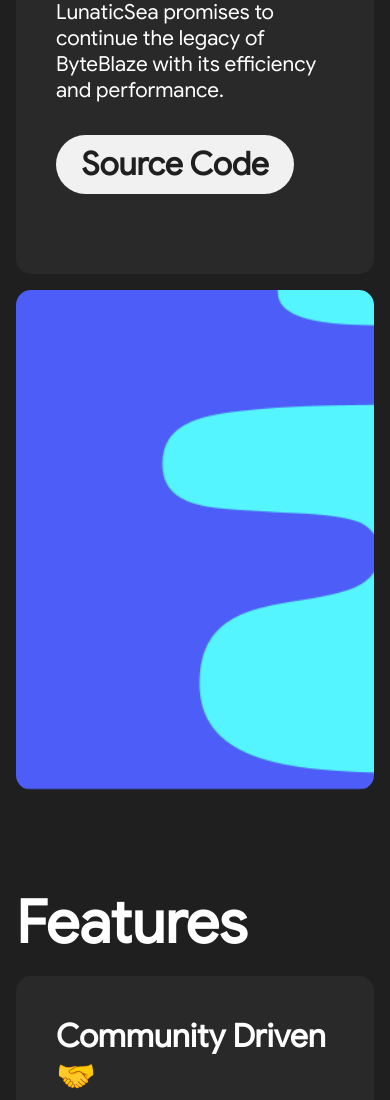
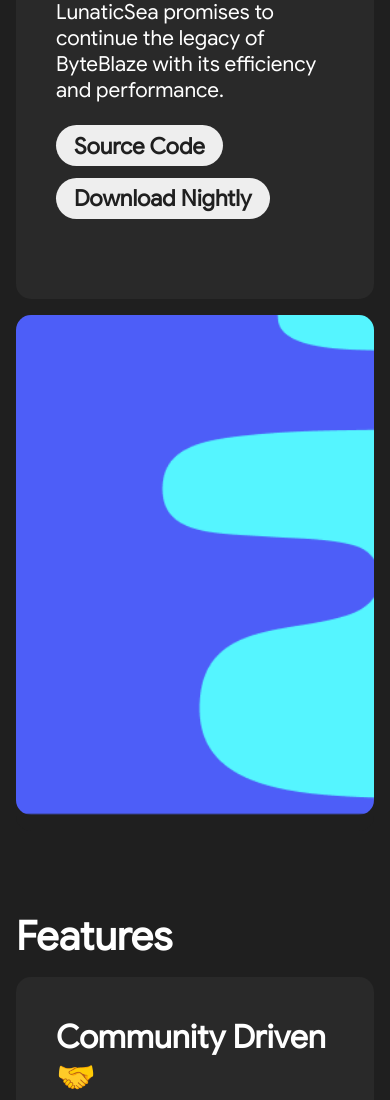
Before and after one commit to LunaticSea/lunaticsea.github.io, a plain HTML site: page index.html in a window 390 px wide. Shown: the part 569-1669 px from the top of the page. Drawn offline with Linux system fonts and the light colour scheme.

Commit message:
add: nightly link

```diff
--- a/index.html
+++ b/index.html
@@ -44,6 +44,7 @@
           </card-body>
 
           <card-button credit-link="https://github.com/LunaticSea">Source Code</card-button>
+          <card-button style="margin-top: 0.5em; " credit-link="https://github.com/LunaticSea/nightly/releases/latest">Download Nightly</card-button>
         </card>
 
         <card-img id="card-hero-img" style="background-image: url('./hero.png')"></card>
--- a/style.css
+++ b/style.css
@@ -97,7 +97,7 @@ card-img {
 card-button {
   font-size: 2rem;
   font-weight: bolder;
-  background-color: #f1f1f1;
+  background-color: #eeeeee;
   color: #1F1F1F;
   padding: 0.3em 0.8em 0.3em 0.8em;
   border-radius: 50px;
@@ -115,6 +115,14 @@ card-button {
 
 card-button:active {
   transform: scale(95%)
+}
+
+card-button-array {
+  background-color: var(--sec-color);
+  display: grid;
+  grid-template-columns: 1fr;
+  column-gap: 1em;
+  row-gap: 1em;
 }
 
 content-area {
@@ -183,6 +191,14 @@ org {
     margin-left: 0;
     margin-right: 0;
   }
+
+  header-c-area {
+    font-size: 3.2rem;
+  }
+
+  card-button {
+    font-size: 1.8rem;
+  }
 }
 
 @media (max-width: 961px)  {
@@ -199,6 +215,14 @@ org {
   content-card-container {
     grid-template-columns: 1fr 1fr;
   }
+
+  header-c-area {
+    font-size: 3rem;
+  }
+
+  card-button {
+    font-size: 1.8rem;
+  }
 }
 
 @media (max-width: 600px)  {
@@ -209,4 +233,17 @@ org {
   card-head {
     font-size: 2.5rem;
   }
+
+  header-c-area {
+    font-size: 2.5rem;
+  }
+
+  card-button {
+    font-size: 1.4rem;
+  }
+
+  card-button-array {
+    grid-template-columns: 1fr;
+  }
+
 }
```
